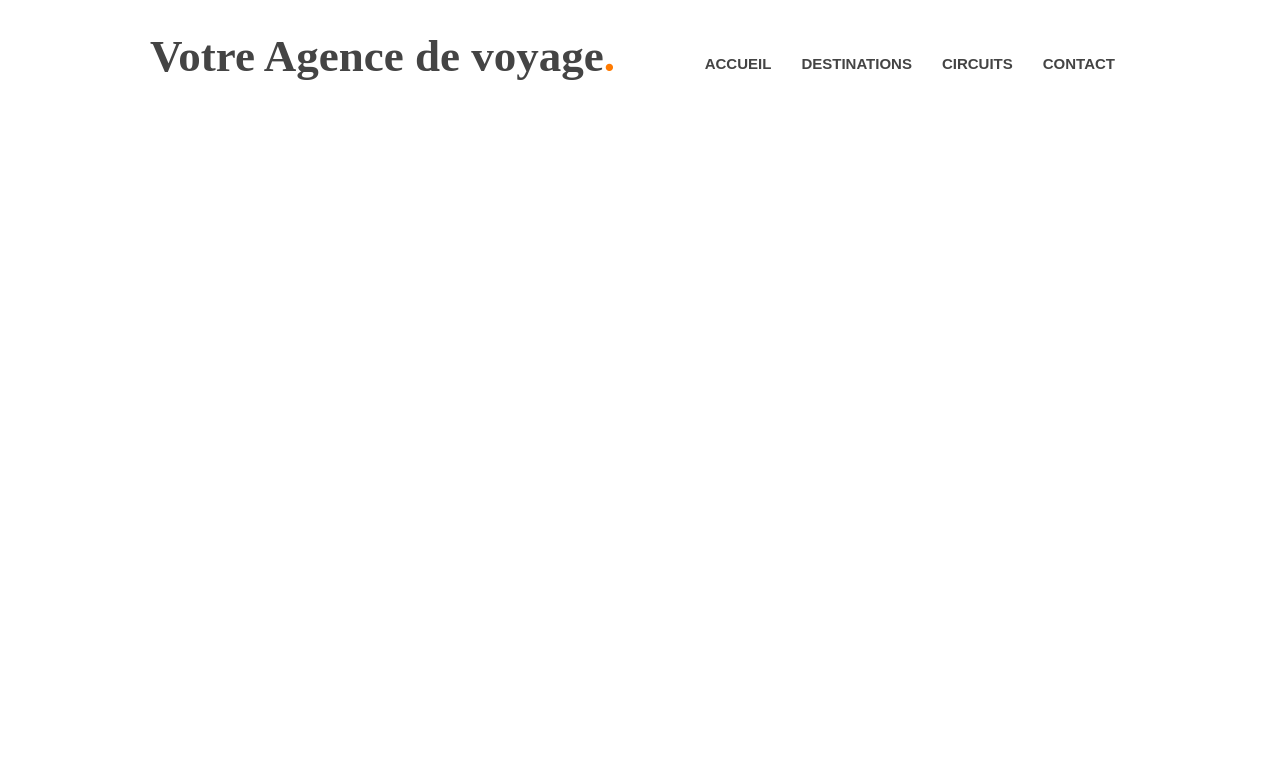
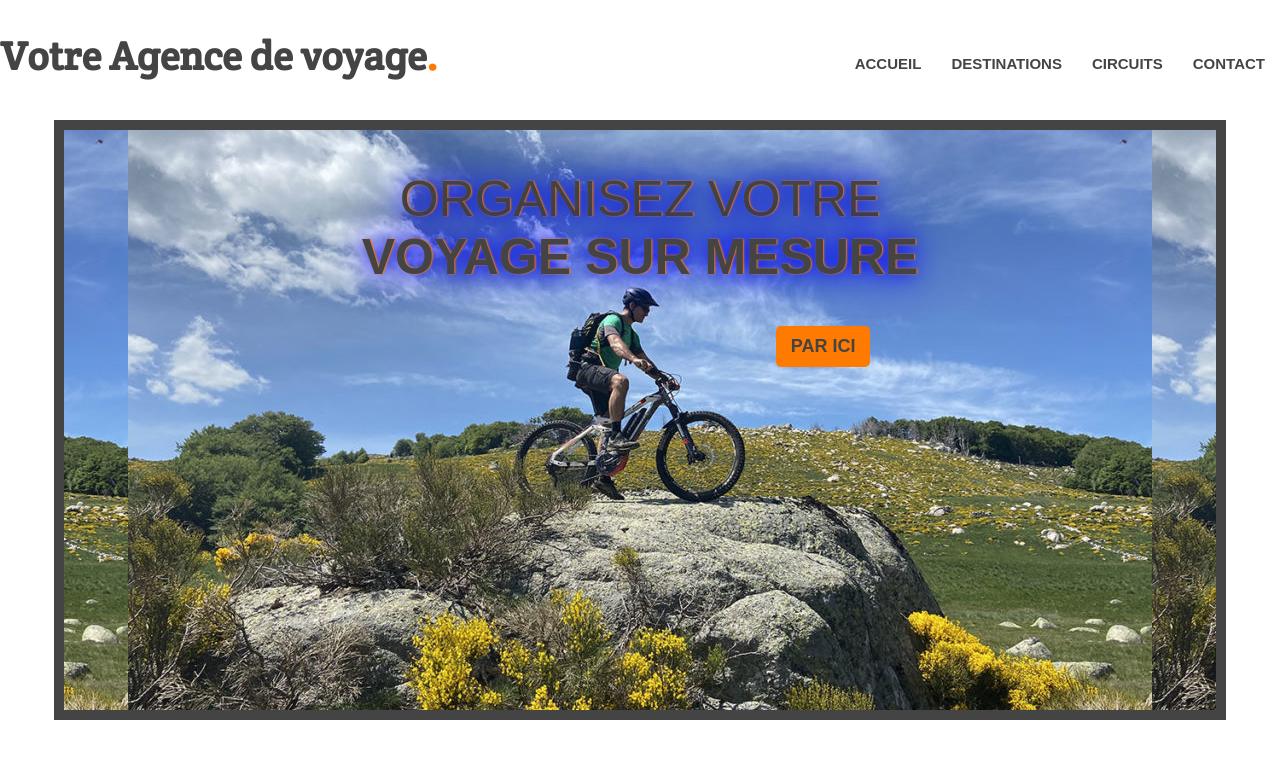
Before and after one commit to Ceciledeveloppeuseweb/Site-de-Voyage, a plain HTML site: page index.html in a window 1280 px wide. Drawn offline with Linux system fonts and the light colour scheme.

Commit message:
mise en place de la bannière

```diff
--- a/index.html
+++ b/index.html
@@ -7,13 +7,14 @@
     <meta name="viewport" content="width=device-width, initial-scale=1.0">
     <link rel="stylesheet" href="https://cdnjs.cloudflare.com/ajax/libs/font-awesome/6.1.0/css/all.min.css" integrity="sha512-10/jx2EXwxxWqCLX/hHth/vu2KY3jCF70dCQB8TSgNjbCVAC/8vai53GfMDrO2Emgwccf2pJqxct9ehpzG+MTw==" crossorigin="anonymous" referrerpolicy="no-referrer" />
     <link href="style.css" rel="stylesheet">
-    <!-- <link rel="preconnect" href="https://fonts.googleapis.com"><link rel="preconnect" href="https://fonts.gstatic.com" crossorigin>
-    <link href="https://fonts.googleapis.com/css2?family=Crete+Round&display=swap" rel="stylesheet"> -->
+    <style>
+        @import url('https://fonts.googleapis.com/css2?family=Crete+Round&display=swap');
+    </style>
     <title>Agence de voyage</title>
 </head>
 <body>
     <header>
-        <div class="wrapper">
+
             <h1>Votre Agence de voyage<span class="orange">.</span></h1>
             <nav>
                 <ul>
@@ -23,34 +24,29 @@
                     <li><a href="#contact">Contact</a></li>
                 </ul>
             </nav>
-        </div>
+
     </header>
 
     <section id="banner">
-        <div class="wrapper">
 
-        </div>
+            <h2>Organisez votre <br/><span class="bold">voyage sur mesure</span></h2>
+            <a href="#" class="button">Par ici</a>
+
 
     </section>
 
     <section id="steps">
-        <div class="wrapper">
 
-        </div>
 
     </section>
 
     <section id="container">
-        <div class="wrapper">
 
-        </div>
 
     </section>
 
     <section id="contact">
-        <div class="wrapper">
 
-        </div>
 
     </section>
 
--- a/style.css
+++ b/style.css
@@ -1,28 +1,31 @@
             /* CODE GENERAL */
+
 * {
     margin: 0;
     padding: 0;
 }
 
 body {
-    font-family: Arial, Helvetica, sans-serif;
+    font-family: Arial, Helvetica, "sans-serif";
     font-size: 15px;
 }
 h1 {
     font-family: "Crete Round", serif;
-    font-size: 45px;
+    font-size: 40px;
     color: #444;
 
 }
-.wrapper {
-    width: 980px;
-    margin: 0 auto;
-    padding: 0 10px;
+h2 {
+    color: #444;
+    font-size: 50px;
 }
 
 
 
+
             /* CODE SPECIFIQUE */
+
+/* header */
 
 .orange {
     color: #ff7a00;
@@ -63,3 +66,38 @@ a {
     color: #444;
     font-weight: bold;
 }
+
+/*  BANNER */
+
+#banner {
+    background: url("./assets/image2.jpg") center;
+    height: 580px;
+    width: 90%;
+    margin: auto;
+    border: 10px solid #444;
+
+}
+#banner h2 {
+    font-weight: normal;
+    text-transform: uppercase;
+    text-align: center;
+    padding: 40px 0 40px 0;
+    text-shadow: 1px 0px 2px #ff7a00, 0 0 1em blue, 0 0 0.4em blue;
+
+}
+.bold {
+    font-weight: bold;
+}
+.button {
+    font-size: 18px;
+    padding: 10px 15px;
+    background-color: #ff7a00;
+    color: #444;
+    border-radius: 5px;
+    text-align: center;
+    float: right;
+    margin-right: 30%;
+}
+.button:hover {
+    opacity: 0.7;
+}
```
